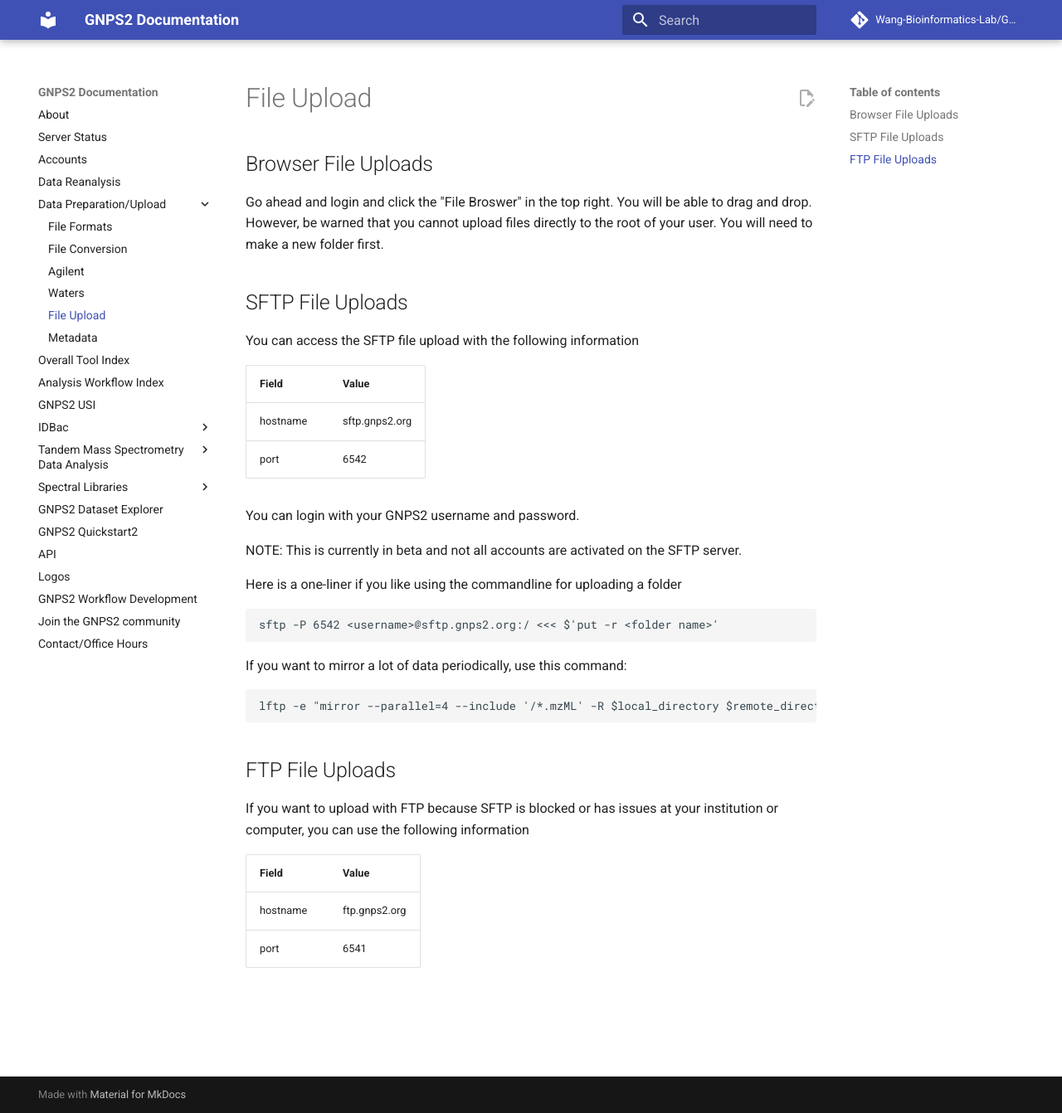
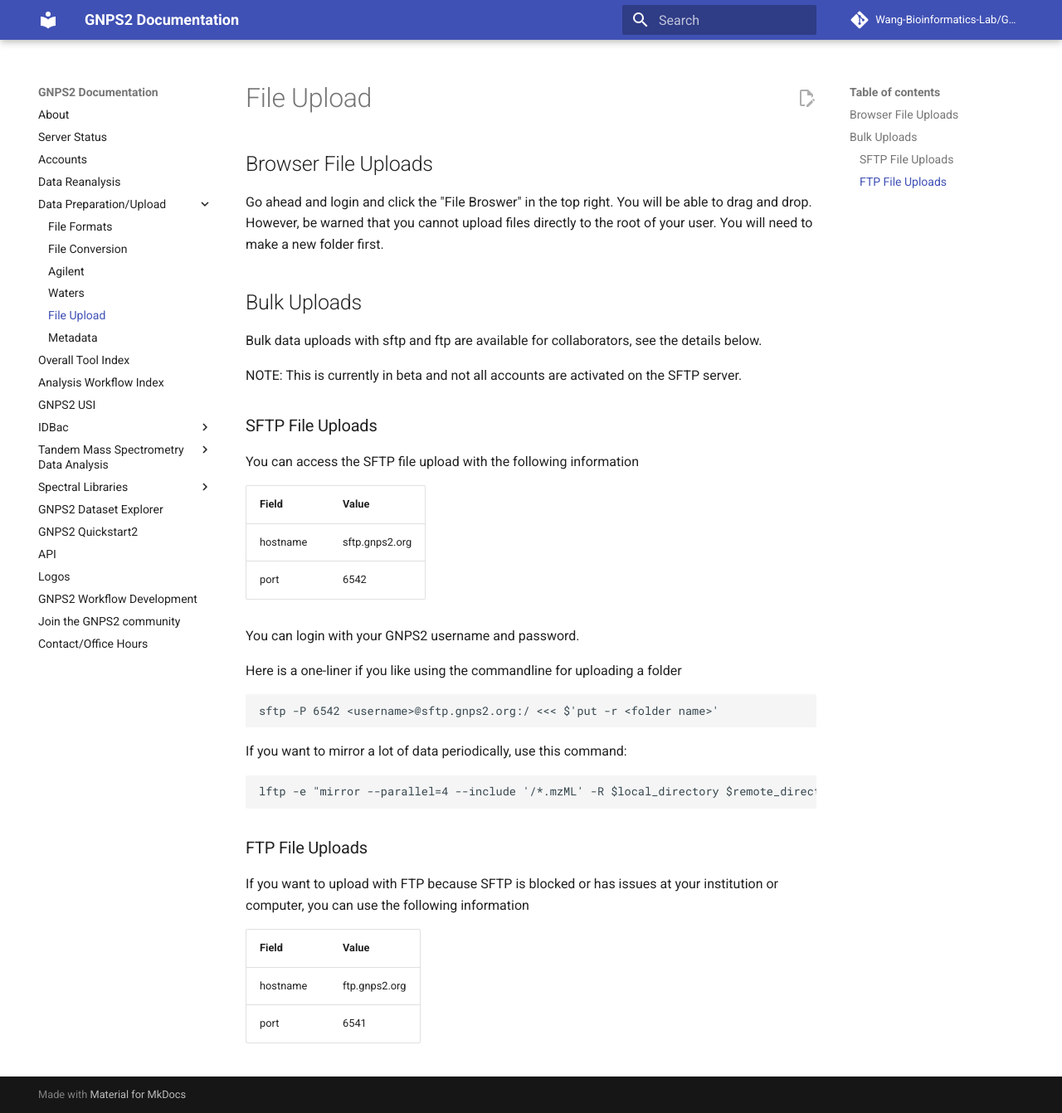
Before and after one commit to Wang-Bioinformatics-Lab/GNPS2_Documentation, an MkDocs documentation site: the page built from docs/fileupload.md, in a window 1280 px wide and 1342 px high. Shown: the whole window at 83% size. Built offline with MkDocs 1.6.1 and Material for MkDocs 9.7.7, drawn with Linux system fonts in a browser that asks for light colours; comment, search, counter and statistics services are not loaded.

Commit message:
Update fileupload.md

````diff
--- a/docs/fileupload.md
+++ b/docs/fileupload.md
@@ -3,10 +3,15 @@
 
 Go ahead and login and click the "File Broswer" in the top right. You will be able to drag and drop. However, be warned that you cannot upload files directly to the root of your user. You will need to make a new folder first.
 
-## SFTP File Uploads
+## Bulk Uploads
+
+Bulk data uploads with sftp and ftp are available for collaborators, see the details below.
+
+NOTE: This is currently in beta and not all accounts are activated on the SFTP server.
+
+### SFTP File Uploads
 
 You can access the SFTP file upload with the following information
-
 
 | Field | Value |
 | ----- | ----- |
@@ -29,7 +32,7 @@
 lftp -e "mirror --parallel=4 --include '/*.mzML' -R $local_directory $remote_directory; quit" -u "$remote_user,$password" sftp://$remote_host:$remote_port
 ```
 
-## FTP File Uploads
+### FTP File Uploads
 
 If you want to upload with FTP because SFTP is blocked or has issues at your institution or computer, you can use the following information
 
````
Also changed, not shown: other parts of docs/fileupload.md (+0 -2 lines).
